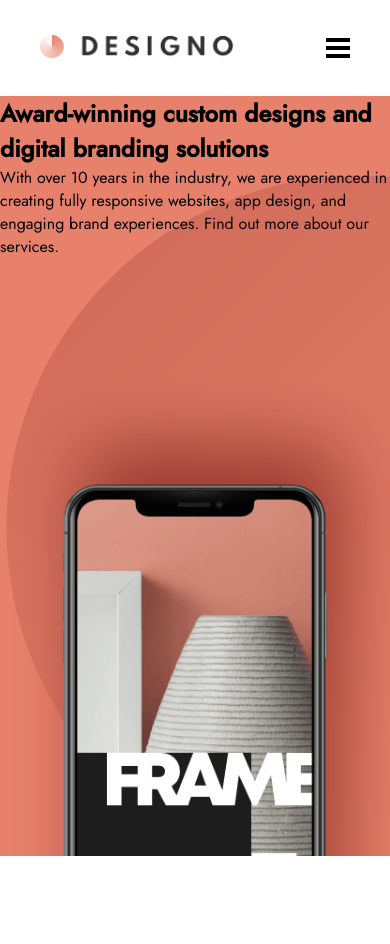
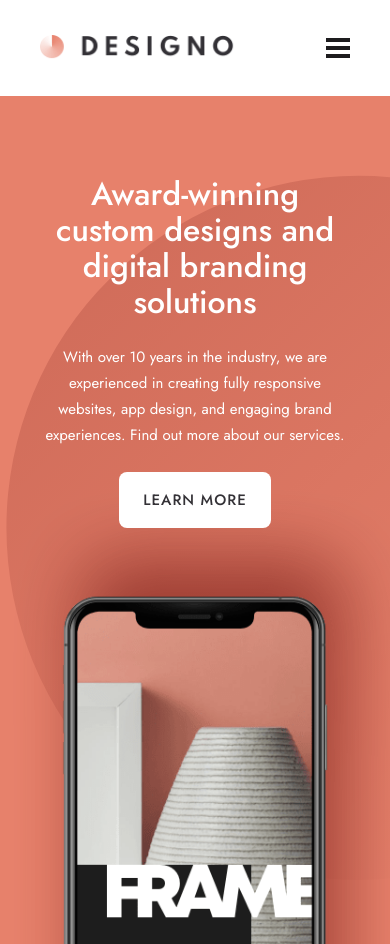
Before and after one commit to RayaneBengaoui/FM_challenge20_designo_multipage, a React (Create React App) app: page / in a window 390 px wide. Before the commit the page ends 856 px from the top, so only its background shows below. Built offline with nearby package versions, Linux system fonts and the light colour scheme.

Commit message:
Styling Home Introduction mobile view

```diff
--- a/src/components/GlobalStyle.js
+++ b/src/components/GlobalStyle.js
@@ -14,8 +14,38 @@ html{
 
 body{
     min-height:100vh;
-    --burger-span: #000000;
+    --burger-span: #1D1C1E;
+    --title-color: #ffffff;
+    --button-bg: #ffffff;
+    --button-text-color : #333136;
     --peach : #E7816B;
+}
+
+h1{
+    font-size: 2rem;
+    color: var(--title-color);
+    font-weight:500;
+    line-height: 2.25rem;
+}
+
+p{
+    font-size: 1rem;
+}
+
+button{
+    cursor: pointer;
+    font-family:inherit;
+    outline: none;
+    border: none;
+    background : var(--button-bg);
+    color: var(--button-text-color);
+    font-size: 0.9375rem;
+    font-weight:500;
+    text-transform:uppercase;
+    letter-spacing:1px;
+    width:9.5rem;
+    height: 3.5rem;
+    border-radius: .5rem;
 }
 
 `;
--- a/src/components/HomePage/Introduction.js
+++ b/src/components/HomePage/Introduction.js
@@ -15,6 +15,7 @@ const Introduction = () => {
           fully responsive websites, app design, and engaging brand experiences.
           Find out more about our services.
         </p>
+        <button>Learn More</button>
       </Presentation>
       <BackgroundCircle src={background_circle} />
       <Phone src={phone} />
@@ -23,13 +24,28 @@ const Introduction = () => {
 };
 
 const IntroductionStyle = styled(motion.section)`
-  min-height: 90vh;
+  min-height: 53rem;
   position: relative;
   background-color: var(--peach);
   overflow: hidden;
+  padding: 0 2.5rem;
 `;
 
-const Presentation = styled.div``;
+const Presentation = styled.div`
+  padding-top: 5rem;
+  text-align: center;
+  max-width: 21.5rem;
+  margin: auto;
+  position: relative;
+  z-index: 1;
+
+  p {
+    color: white;
+    line-height: 1.625rem;
+    padding: 1.5rem 0rem;
+    font-size: 15px;
+  }
+`;
 
 const BackgroundCircle = styled.img`
   position: absolute;
@@ -42,7 +58,7 @@ const BackgroundCircle = styled.img`
 const Phone = styled.img`
   position: absolute;
   left: 50%;
-  bottom: 0;
+  bottom: -1.5rem;
   max-width: 150%;
   transform: translate(-50%, 38%);
 `;
```
